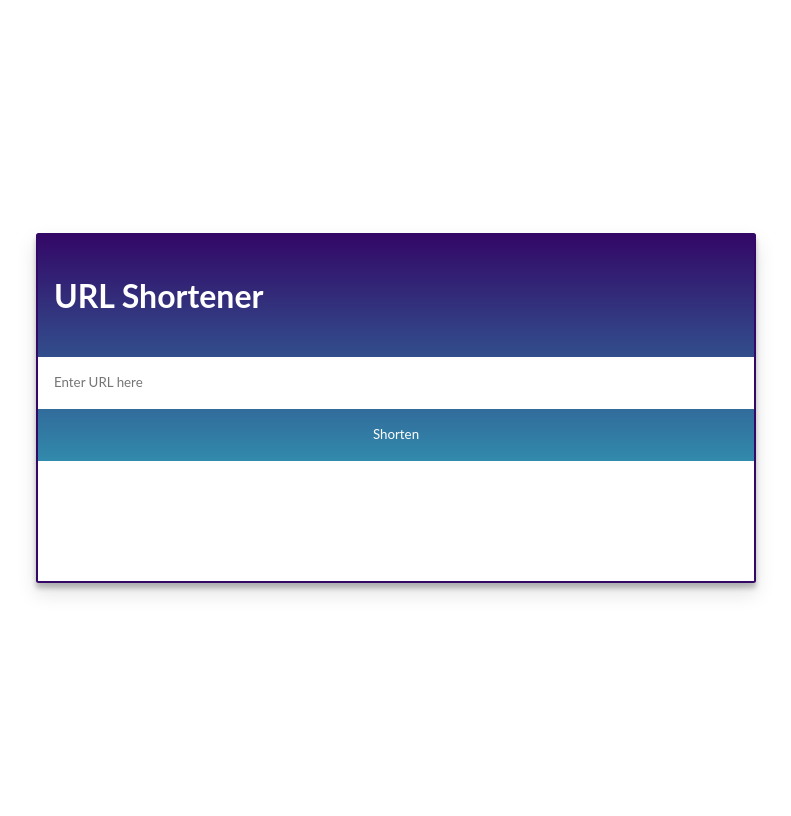
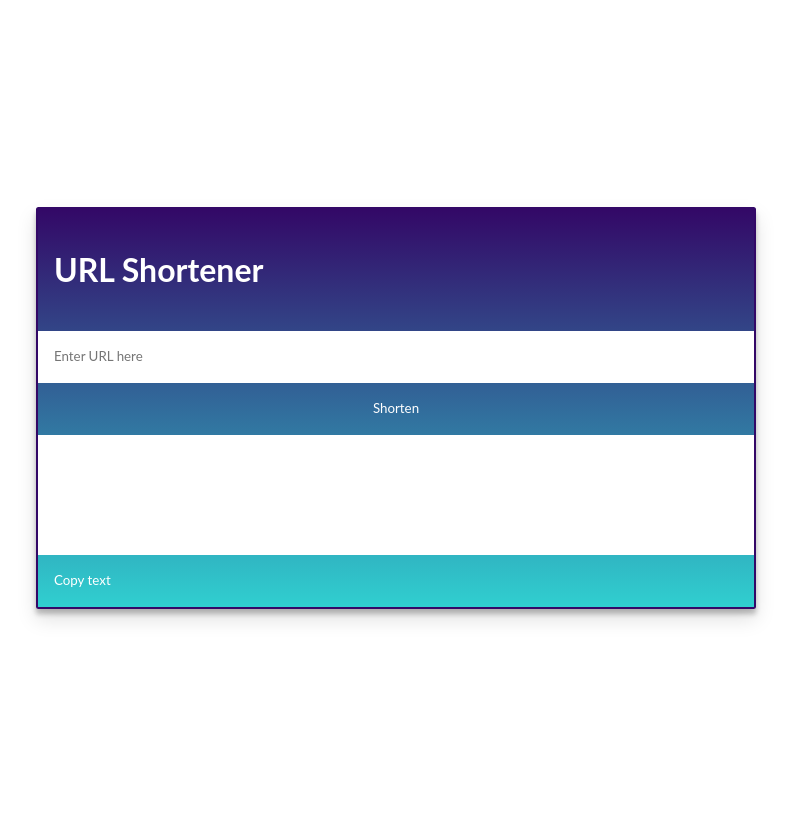
Before and after one commit to Zuhayer-Bin-Javed/url-shortner, a Django app: page / in a window 1280 px wide. Shown: the whole page, without its empty margins (244-1035 px from the left). Run offline with Django 3.2, Linux system fonts and the light colour scheme; some libraries are stand-ins or nearby versions.

Commit message:
link change

```diff
--- a/templates/index.html
+++ b/templates/index.html
@@ -92,8 +92,8 @@ section {
   </div>
   </form>
 
-  <section id="section"><h2><a></a></h2></section>
-
+  <section id="section"><h2 id="myInput"><a></a></h2></section>
+  <button onclick="myFunction()">Copy text</button>
 </main>
 
 <script type="text/javascript">
@@ -112,6 +112,20 @@ section {
       }
     });
   });
+  function myFunction() {
+  /* Get the text field */
+  var copyText = document.getElementById("myInput");
+
+  /* Select the text field */
+  copyText.select();
+  copyText.setSelectionRange(0, 99999); /* For mobile devices */
+
+  /* Copy the text inside the text field */
+  document.execCommand("copy");
+
+  /* Alert the copied text */
+  alert("Copied the text: " + copyText.value);
+}
 </script>
 
 </html>
```
